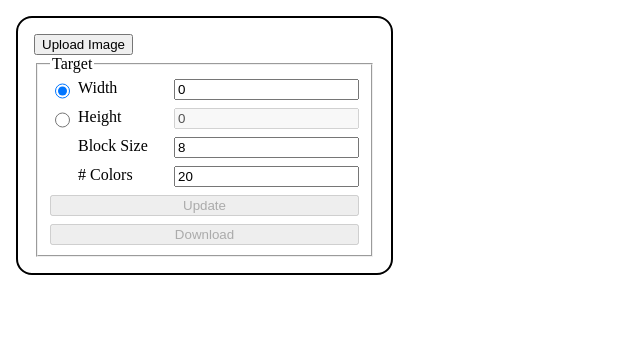
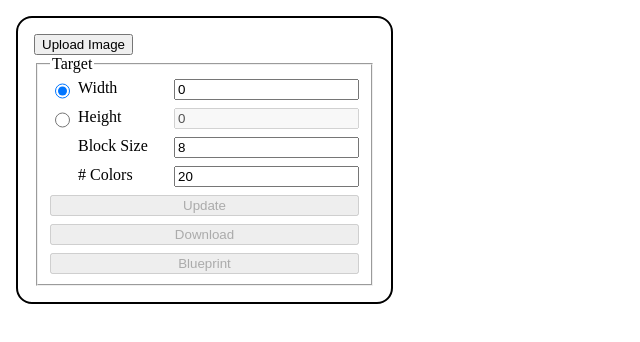
Before and after one commit to smh0505/diamond-painting-generator, a Vue app: page / in a window 1280 px wide. Shown: the top 342 px of the page, without its empty margins (0-640 px from the left). Built offline with nearby package versions, Linux system fonts and the light colour scheme.

Commit message:
Added labeling and printing functions

```diff
--- a/src/App.vue
+++ b/src/App.vue
@@ -1,5 +1,11 @@
 <template>
-  <ImageInput @return="handleReturn" @update="resizeData" @download="download" v-bind="inputProp"></ImageInput>
+  <ImageInput
+    @return="handleReturn"
+    @update="resizeData"
+    @download="downloadUnlabeled"
+    @blueprint="downloadLabeled"
+    v-bind="inputProp"
+  ></ImageInput>
   <canvas ref="canvas"></canvas>
 
   <section id="palette" v-if="inputProp.isReady">
@@ -21,6 +27,7 @@
 import ImageInput from "./components/ImageInput.vue";
 import { onMounted, Ref, ref } from "vue";
 import { Color } from "./scripts/types";
+import { draw, refresh, label, download } from "./scripts/CanvasProcess";
 
 // Data
 const image = document.createElement("img");
@@ -32,7 +39,7 @@ image.onload = () => {
 const imageData = document.createElement("canvas");
 const canvas = ref<HTMLCanvasElement>() as Ref<HTMLCanvasElement>;
 const colorList = ref<Array<Color>>();
-let colorIdx: Uint16Array
+let colorIdx: Uint16Array;
 
 const inputProp = ref({
   size: [0, 0, 0],
@@ -47,7 +54,7 @@ let canvasCtx: CanvasRenderingContext2D;
 const worker = new Worker(new URL("./scripts/ImageWorker.ts", import.meta.url), { type: "module" });
 
 // Methods
-const getStyle = (color: Color) => ({backgroundColor: `rgb(${color.rgb[0]} ${color.rgb[1]} ${color.rgb[2]})`})
+const getStyle = (color: Color) => ({ backgroundColor: `rgb(${color.rgb[0]} ${color.rgb[1]} ${color.rgb[2]})` });
 
 function resizeData(width?: number, height?: number, block?: number, k?: number) {
   if (width) inputProp.value.size[0] = width;
@@ -55,18 +62,14 @@ function resizeData(width?: number, height?: number, block?: number, k?: number)
   if (block) inputProp.value.block = block;
   if (k) inputProp.value.k = k;
 
-  imageData.width = inputProp.value.size[0];
-  imageData.height = inputProp.value.size[1];
-  dataCtx.drawImage(image, 0, 0, imageData.width, imageData.height);
+  draw(image, dataCtx, 1, inputProp.value.size[0], inputProp.value.size[1]);
   resizeDisplay();
   convert();
 }
 
 function resizeDisplay() {
   const scale = Math.min(window.innerWidth / imageData.width, window.innerHeight / imageData.height);
-  canvas.value.width = imageData.width * scale * 0.8;
-  canvas.value.height = imageData.height * scale * 0.8;
-  canvasCtx.drawImage(imageData, 0, 0, canvas.value.width, canvas.value.height);
+  draw(imageData, canvasCtx, scale * 0.8);
 }
 
 function convert() {
@@ -87,10 +90,8 @@ function convert() {
     const { result, resWidth, resHeight, resColors, resIdx } = e.data;
 
     colorList.value = resColors;
-    colorIdx = resIdx
-    imageData.width = resWidth;
-    imageData.height = resHeight;
-    dataCtx.putImageData(new ImageData(result, resWidth, resHeight), 0, 0);
+    colorIdx = resIdx;
+    refresh(result, dataCtx, resWidth, resHeight);
 
     resizeDisplay();
     inputProp.value.isReady = true;
@@ -98,16 +99,18 @@ function convert() {
   };
 }
 
-function download() {
-  imageData.toBlob((blob) => {
-    if (!blob) return;
-    const url = URL.createObjectURL(blob);
-    const link = document.createElement("a");
-    link.download = "image.png";
-    link.href = url;
-    link.click();
-    URL.revokeObjectURL(url);
-  }, "image/png");
+function downloadUnlabeled() {
+  download(imageData);
+}
+
+function downloadLabeled() {
+  const blueprint = document.createElement("canvas");
+  const ctx = blueprint.getContext("2d") as CanvasRenderingContext2D;
+
+  draw(imageData, ctx, 1);
+  label(ctx, colorIdx);
+  download(blueprint);
+  blueprint.remove();
 }
 
 function handleReturn(url: string) {
--- a/src/components/ImageInput.vue
+++ b/src/components/ImageInput.vue
@@ -37,6 +37,8 @@
       <button @click="updateSize" :disabled="!isReady">Update</button>
 
       <button @click="emitDownload" :disabled="!isReady">Download</button>
+
+      <button @click="emitBlueprint" :disabled="!isReady">Blueprint</button>
     </fieldset>
   </section>
 </template>
@@ -75,6 +77,7 @@ const emit = defineEmits<{
   return: [url: string];
   update: [width: number, height: number, block: number, k: number];
   download: [];
+  blueprint: []
 }>();
 
 const updateFile = (e: Event) => {
@@ -90,6 +93,8 @@ const updateFile = (e: Event) => {
 const updateSize = () => emit("update", width.value, height.value, blockSize.value, kValue.value);
 
 const emitDownload = () => emit("download");
+
+const emitBlueprint = () => emit("blueprint")
 
 // Methods
 function roundSize(direction: "width" | "height") {
--- /dev/null
+++ b/src/scripts/CanvasProcess.ts
@@ -0,0 +1,60 @@
+type ImageSrc = HTMLImageElement | HTMLCanvasElement;
+
+export function draw(src: ImageSrc, ctx: CanvasRenderingContext2D, scale: number): void;
+export function draw(src: ImageSrc, ctx: CanvasRenderingContext2D, scale: number, width: number, height: number): void;
+export function draw(
+  src: ImageSrc,
+  ctx: CanvasRenderingContext2D,
+  scale: number,
+  width?: number,
+  height?: number
+): void {
+  ctx.canvas.width = (width ?? src.width) * scale;
+  ctx.canvas.height = (height ?? src.height) * scale;
+  ctx.drawImage(src, 0, 0, ctx.canvas.width, ctx.canvas.height);
+}
+
+export function refresh(src: Uint8ClampedArray, ctx: CanvasRenderingContext2D, width: number, height: number) {
+  ctx.canvas.width = width;
+  ctx.canvas.height = height;
+  ctx.putImageData(new ImageData(src, width, height), 0, 0);
+}
+
+export function label(ctx: CanvasRenderingContext2D, colorIdx: Uint16Array) {
+  ctx.fillStyle = "white";
+  ctx.shadowColor = "black";
+  ctx.shadowBlur = 6;
+  ctx.font = "14px Arial";
+  ctx.textAlign = "center";
+  ctx.textBaseline = "middle";
+
+  const columns = ctx.canvas.width / 24;
+  const rows = ctx.canvas.height / 24;
+
+  for (let y = 0; y < rows; y++) {
+    for (let x = 0; x < columns; x++) {
+      const idx = colorIdx[y * columns + x];
+      ctx.fillText(idx.toString(), x * 24 + 12, y * 24 + 12);
+      ctx.shadowBlur++;
+      ctx.fillText(idx.toString(), x * 24 + 12, y * 24 + 12);
+      ctx.shadowBlur++;
+      ctx.fillText(idx.toString(), x * 24 + 12, y * 24 + 12);
+      ctx.shadowBlur = 6;
+    }
+  }
+}
+
+export function download(canvas: HTMLCanvasElement) {
+  canvas.toBlob((blob) => {
+    if (!blob) return;
+    const url = URL.createObjectURL(blob);
+
+    const link = document.createElement("a");
+    link.download = "image.jpg";
+    link.href = url;
+    link.click();
+
+    link.remove();
+    URL.revokeObjectURL(url);
+  }, "image/jpg");
+}
--- a/src/scripts/ImageWorker.ts
+++ b/src/scripts/ImageWorker.ts
@@ -185,13 +185,13 @@ function kMeansClustering(
  * @return {Omit<Result, "colors" | "indices">} Scaled image data in 1D array
  */
 function rescale(imgData: Uint8ClampedArray, width: number, height: number): Omit<Result, "colors" | "indices"> {
-  const [outputWidth, outputHeight] = [width * 8, height * 8];
+  const [outputWidth, outputHeight] = [width * 24, height * 24];
   const output = new Uint8ClampedArray(outputWidth * outputHeight * 4);
 
   for (let y = 0; y < outputHeight; y++) {
     for (let x = 0; x < outputWidth; x++) {
-      const srcX = Math.floor(x / 8);
-      const srcY = Math.floor(y / 8);
+      const srcX = Math.floor(x / 24);
+      const srcY = Math.floor(y / 24);
       const srcIdx = (srcY * width + srcX) * 4;
       const idx = (y * outputWidth + x) * 4;
 
@@ -243,5 +243,5 @@ self.onmessage = (e) => {
   const { data: pixel, width: pixelWidth, height: pixelHeight } = pixelate(imgData, width, height, blockSize);
   const { data: clust, colors: resColors, indices: resIdx } = kMeansClustering(pixel, pixelWidth, pixelHeight, k);
   const { data: result, width: resWidth, height: resHeight } = rescale(clust, pixelWidth, pixelHeight);
-  self.postMessage({ result, resWidth, resHeight, resColors, resIdx }, [result.buffer]);
+  self.postMessage({ result, resWidth, resHeight, resColors, resIdx }, [result.buffer, resIdx.buffer]);
 };
```
